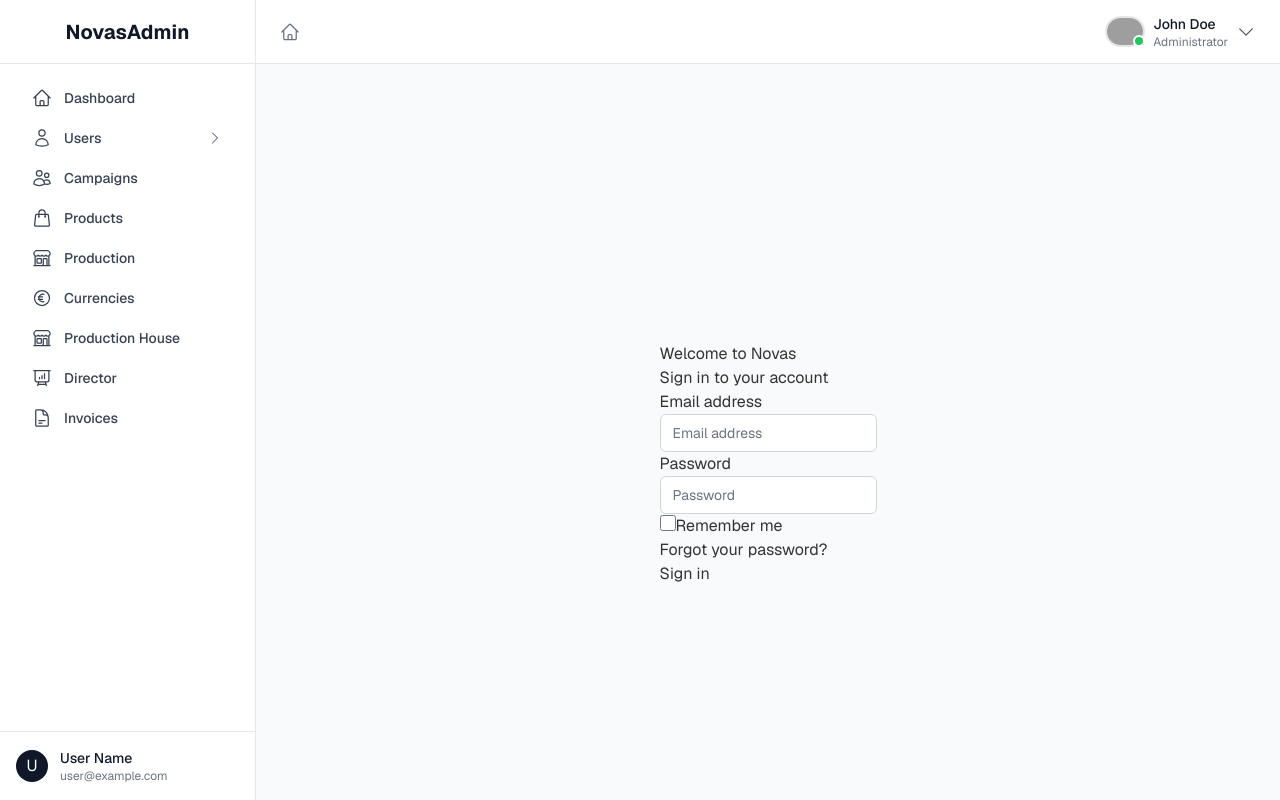
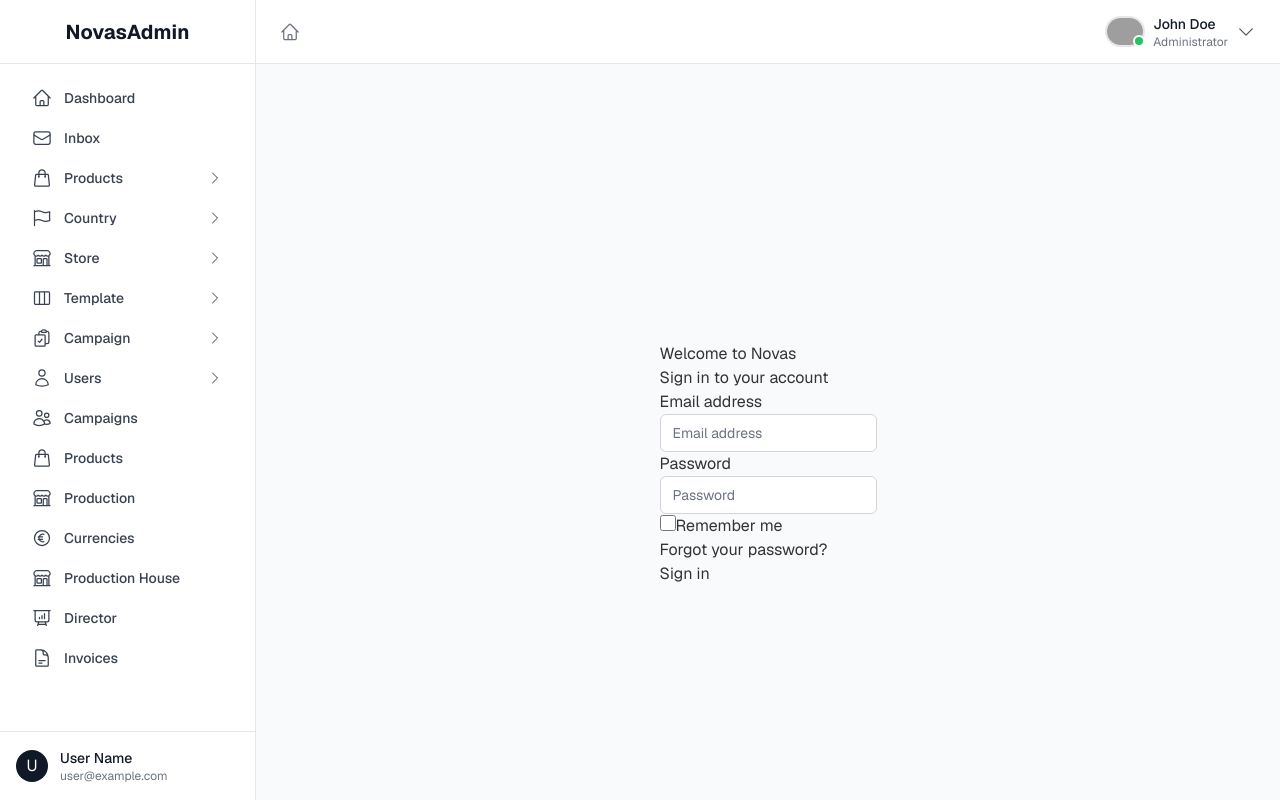
Before and after one commit to einfoengine/novasadmin, a Next.js app: page / in a window 1280 px wide. Built offline with nearby package versions, Linux system fonts and the light colour scheme; grey boxes are pictures that could not be loaded.

Commit message:
New design implimentation - initial commit

```diff
--- a/src/app/components/Sidebar.tsx
+++ b/src/app/components/Sidebar.tsx
@@ -14,8 +14,13 @@ import {
   CurrencyEuroIcon,
   DocumentTextIcon,
   ChevronDownIcon,
-  ChevronRightIcon
+  ChevronRightIcon,
+  EnvelopeIcon,
+  FlagIcon,
+  ViewColumnsIcon,
+  ClipboardDocumentCheckIcon
 } from '@heroicons/react/24/outline';
+
 
 const menuItems = [
   {
@@ -23,6 +28,77 @@ const menuItems = [
     href: '/dashboard',
     icon: HomeIcon,
     submenu: []
+  },
+  {
+    name: 'Inbox',
+    href: '/inbox',
+    icon: EnvelopeIcon,
+    submenu: []
+  },
+  {
+    name: 'Products',
+    href: '/products',
+    icon: ShoppingBagIcon,
+    submenu: [
+      { name: 'List', href: '/users/', icon: BriefcaseIcon },
+      { name: 'Admin', href: '/users/admin', icon: BriefcaseIcon },
+      { name: 'Clients', href: '/users/clients', icon: UsersIcon },
+      { name: 'Country Manager', href: '/users/country-manager', icon: UsersIcon },
+      { name: 'Store Manager', href: '/users/store-manager', icon: UsersIcon },
+      { name: 'Production Manager', href: '/users/production-manager', icon: UsersIcon },
+    ]
+  },
+  {
+    name: 'Country',
+    href: '/country',
+    icon: FlagIcon,
+    submenu: [
+      { name: 'List', href: '/users/', icon: BriefcaseIcon },
+      { name: 'Admin', href: '/users/admin', icon: BriefcaseIcon },
+      { name: 'Clients', href: '/users/clients', icon: UsersIcon },
+      { name: 'Country Manager', href: '/users/country-manager', icon: UsersIcon },
+      { name: 'Store Manager', href: '/users/store-manager', icon: UsersIcon },
+      { name: 'Production Manager', href: '/users/production-manager', icon: UsersIcon },
+    ]
+  },
+  {
+    name: 'Store',
+    href: '/store',
+    icon: BuildingStorefrontIcon,
+    submenu: [
+      { name: 'List', href: '/users/', icon: BriefcaseIcon },
+      { name: 'Admin', href: '/users/admin', icon: BriefcaseIcon },
+      { name: 'Clients', href: '/users/clients', icon: UsersIcon },
+      { name: 'Country Manager', href: '/users/country-manager', icon: UsersIcon },
+      { name: 'Store Manager', href: '/users/store-manager', icon: UsersIcon },
+      { name: 'Production Manager', href: '/users/production-manager', icon: UsersIcon },
+    ]
+  },
+  {
+    name: 'Template',
+    href: '/template',
+    icon: ViewColumnsIcon,
+    submenu: [
+      { name: 'List', href: '/users/', icon: BriefcaseIcon },
+      { name: 'Admin', href: '/users/admin', icon: BriefcaseIcon },
+      { name: 'Clients', href: '/users/clients', icon: UsersIcon },
+      { name: 'Country Manager', href: '/users/country-manager', icon: UsersIcon },
+      { name: 'Store Manager', href: '/users/store-manager', icon: UsersIcon },
+      { name: 'Production Manager', href: '/users/production-manager', icon: UsersIcon },
+    ]
+  },
+  {
+    name: 'Campaign',
+    href: '/campaign',
+    icon: ClipboardDocumentCheckIcon,
+    submenu: [
+      { name: 'List', href: '/users/', icon: BriefcaseIcon },
+      { name: 'Admin', href: '/users/admin', icon: BriefcaseIcon },
+      { name: 'Clients', href: '/users/clients', icon: UsersIcon },
+      { name: 'Country Manager', href: '/users/country-manager', icon: UsersIcon },
+      { name: 'Store Manager', href: '/users/store-manager', icon: UsersIcon },
+      { name: 'Production Manager', href: '/users/production-manager', icon: UsersIcon },
+    ]
   },
   {
     name: 'Users',
--- a/src/app/invoices/[id]/page.tsx
+++ b/src/app/invoices/[id]/page.tsx
@@ -21,13 +21,24 @@ export default function InvoiceDetail({ params }: { params: { id: string } }) {
         </div>
 
         <div className="bg-white shadow-md rounded-lg p-6">
-          {/* Header */}
+          {/* Header with Logo */}
           <div className="flex justify-between items-start mb-8">
-            <div>
-              <h1 className="text-2xl font-bold text-gray-900">Invoice #{invoice.id}</h1>
-              <p className="text-gray-600">Campaign: {invoice.campaignName}</p>
+            <div className="flex items-start space-x-4">
+              <div className="relative w-24 h-24">
+                <Image
+                  src="/images/company-logo.png"
+                  alt="Company Logo"
+                  fill
+                  className="object-contain"
+                  priority
+                />
+              </div>
             </div>
             <div className="text-right">
+              <div>
+                <h1 className="text-2xl font-bold text-gray-900">Invoice #{invoice.id}</h1>
+                <p className="text-gray-600">Campaign: {invoice.campaignName}</p>
+              </div>
               <span className={`inline-block px-4 py-2 rounded-full text-sm font-semibold ${
                 invoice.status === 'Paid' ? 'bg-green-100 text-green-800' :
                 invoice.status === 'Pending' ? 'bg-yellow-100 text-yellow-800' :
```
